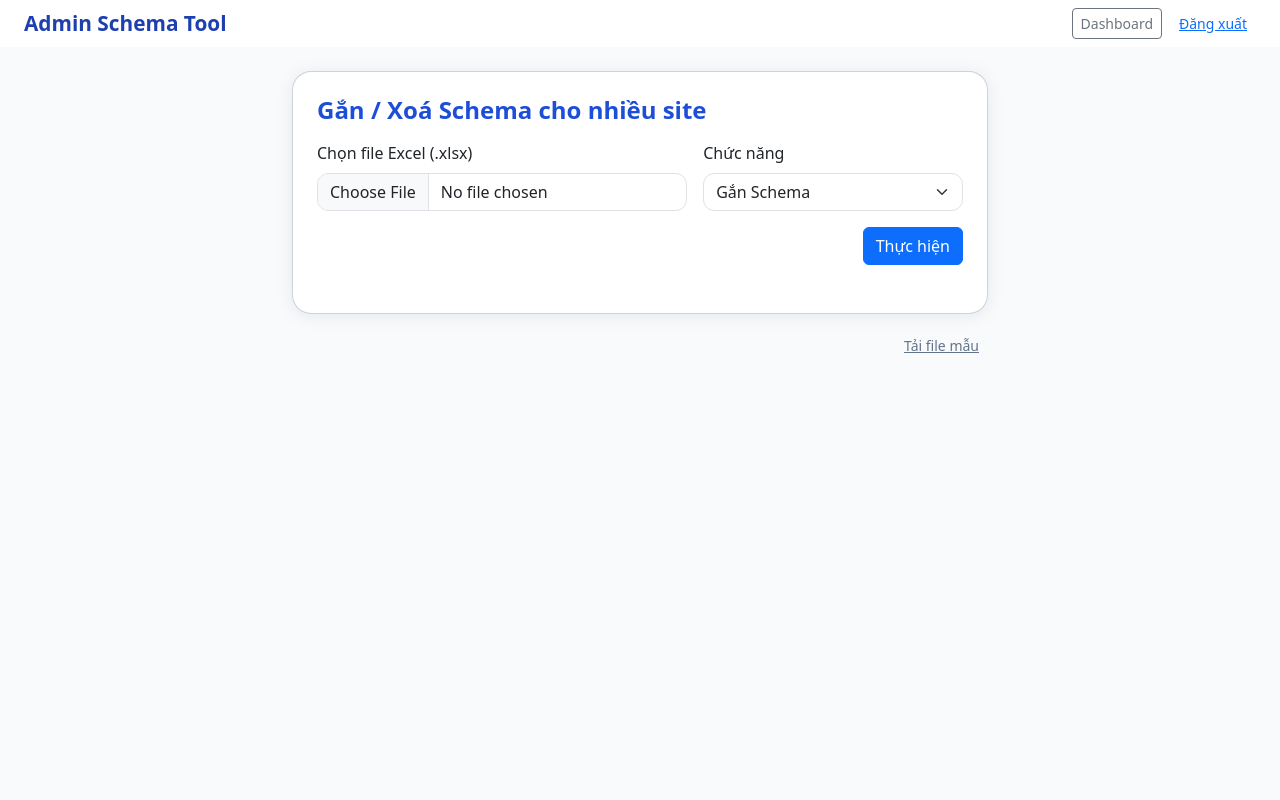
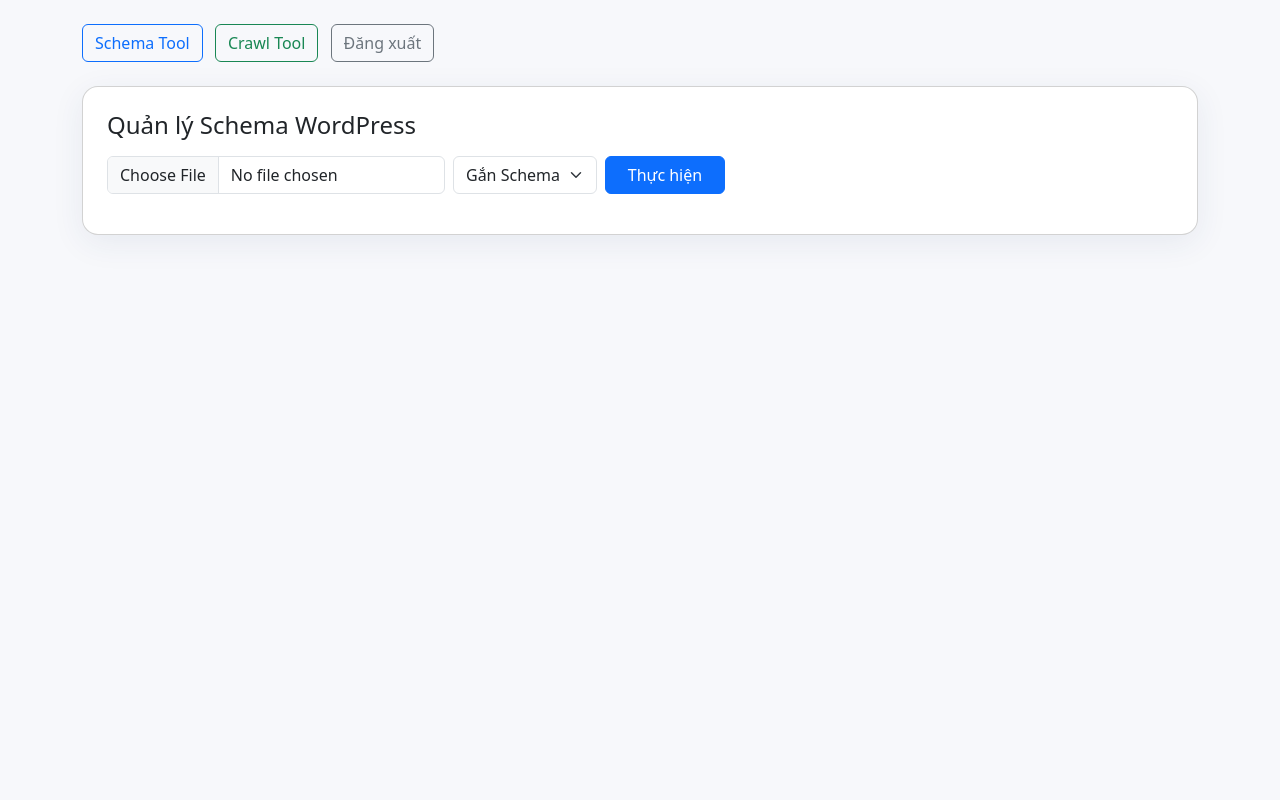
Before and after one commit to kelsey1334/web-chen-schema, a FastAPI app: page /upload in a window 1280 px wide. Run offline with FastAPI, Linux system fonts and the light colour scheme; the visitor is signed in with stand-in values (Sample User, id 1).

Commit message:
Update upload.html

```diff
--- a/templates/upload.html
+++ b/templates/upload.html
@@ -2,74 +2,66 @@
 <html lang="vi">
 <head>
     <meta charset="UTF-8">
-    <title>Gắn / Xoá Schema | Admin Schema Tool</title>
-    <link href="https://cdn.jsdelivr.net/npm/bootstrap@5.3.3/dist/css/bootstrap.min.css" rel="stylesheet">
+    <title>Schema Tool - Quản lý</title>
+    <link rel="stylesheet" href="https://cdn.jsdelivr.net/npm/bootstrap@5.3.3/dist/css/bootstrap.min.css">
     <style>
-        body { background: #f8fafc; min-height:100vh; }
-        .container { max-width: 720px;}
-        .nav-brand { color: #1e40af; font-weight: bold; font-size: 1.3rem;}
-        .card { border-radius: 1.2rem; box-shadow: 0 2px 18px rgba(30,41,59,0.08);}
-        .form-select, .form-control { border-radius: .7rem;}
-        .table { background: #fff;}
+        body { background: #f7f8fb;}
+        .card { border-radius: 1rem; box-shadow: 0 8px 32px rgba(40,60,120,0.08);}
+        .nav-link.active { background: #3e63e8; color: #fff!important;}
+        .table td { vertical-align: middle;}
+        .btn-action { min-width: 120px;}
     </style>
 </head>
 <body>
-    <nav class="navbar navbar-light px-4" style="background:#fff;">
-        <span class="nav-brand">Admin Schema Tool</span>
-        <a href="/dashboard" class="btn btn-outline-secondary btn-sm ms-auto me-2">Dashboard</a>
-        <a href="/logout" class="btn btn-link btn-sm">Đăng xuất</a>
+<div class="container py-4">
+    <nav class="mb-4">
+        <a href="/upload" class="btn btn-outline-primary me-2">Schema Tool</a>
+        <a href="/crawl" class="btn btn-outline-success me-2">Crawl Tool</a>
+        <a href="/logout" class="btn btn-outline-secondary">Đăng xuất</a>
     </nav>
-    <div class="container py-4">
     <div class="card p-4">
-            <h4 class="fw-bold mb-3" style="color:#1d4ed8">Gắn / Xoá Schema cho nhiều site</h4>
-            <form method="post" enctype="multipart/form-data" class="row g-3">
-                <div class="col-md-7">
-                    <label class="form-label">Chọn file Excel (.xlsx)</label>
-                    <input type="file" name="file" accept=".xlsx" required class="form-control">
+        <h4 class="mb-3">Quản lý Schema WordPress</h4>
+        <form method="post" enctype="multipart/form-data" class="row g-2 align-items-end mb-3">
+            <div class="col-auto">
+                <input type="file" class="form-control" name="file" required>
             </div>
-                <div class="col-md-5">
-                    <label class="form-label">Chức năng</label>
-                    <select class="form-select" name="action">
+            <div class="col-auto">
+                <select class="form-select" name="action" required>
                     <option value="chencode">Gắn Schema</option>
-                        <option value="xoascript">Xoá Schema</option>
+                    <option value="xoascript">Xóa Schema</option>
                 </select>
             </div>
-                <div class="col-12 text-end">
-                    <button class="btn btn-primary" type="submit">Thực hiện</button>
+            <div class="col-auto">
+                <button type="submit" class="btn btn-primary btn-action">Thực hiện</button>
             </div>
         </form>
-            <div class="mt-4">
+        <div>
         {% if logs %}
-                    <div class="alert alert-info py-2 mb-2">Kết quả thao tác:</div>
-                    <div class="table-responsive">
-                        <table class="table table-bordered align-middle">
-                            <thead>
+            <h6>Kết quả xử lý:</h6>
+            <table class="table table-sm table-bordered align-middle mt-2">
+                <thead class="table-light">
                     <tr>
-                                    <th>#</th>
+                        <th scope="col">STT</th>
                         <th>Log</th>
                     </tr>
                 </thead>
                 <tbody>
-                            {% for i, log in enumerate(logs, 1) %}
+                {% for log in logs %}
                     <tr>
-                                    <td>{{ i }}</td>
-                                    <td style="font-size:.97rem;">{{ log }}</td>
+                        <td>{{ loop.index }}</td>
+                        <td style="white-space: pre-line">{{ log }}</td>
                     </tr>
                 {% endfor %}
                 </tbody>
             </table>
-                    </div>
         {% endif %}
         {% if file_url %}
-                    <div class="alert alert-success mt-3">
-                        <a href="{{ file_url }}" class="btn btn-success">Tải file kết quả</a>
+            <div class="mt-2">
+                <a href="{{ file_url }}" class="btn btn-success btn-sm">Tải file kết quả</a>
             </div>
         {% endif %}
         </div>
     </div>
-        <div class="text-end mt-3">
-            <a href="https://schema-excel-mau.site/mau.xlsx" target="_blank" class="btn btn-link btn-sm" style="color:#64748b">Tải file mẫu</a>
-        </div>
 </div>
 </body>
 </html>
```
Lines whose indentation alone changed are shown as unchanged.
